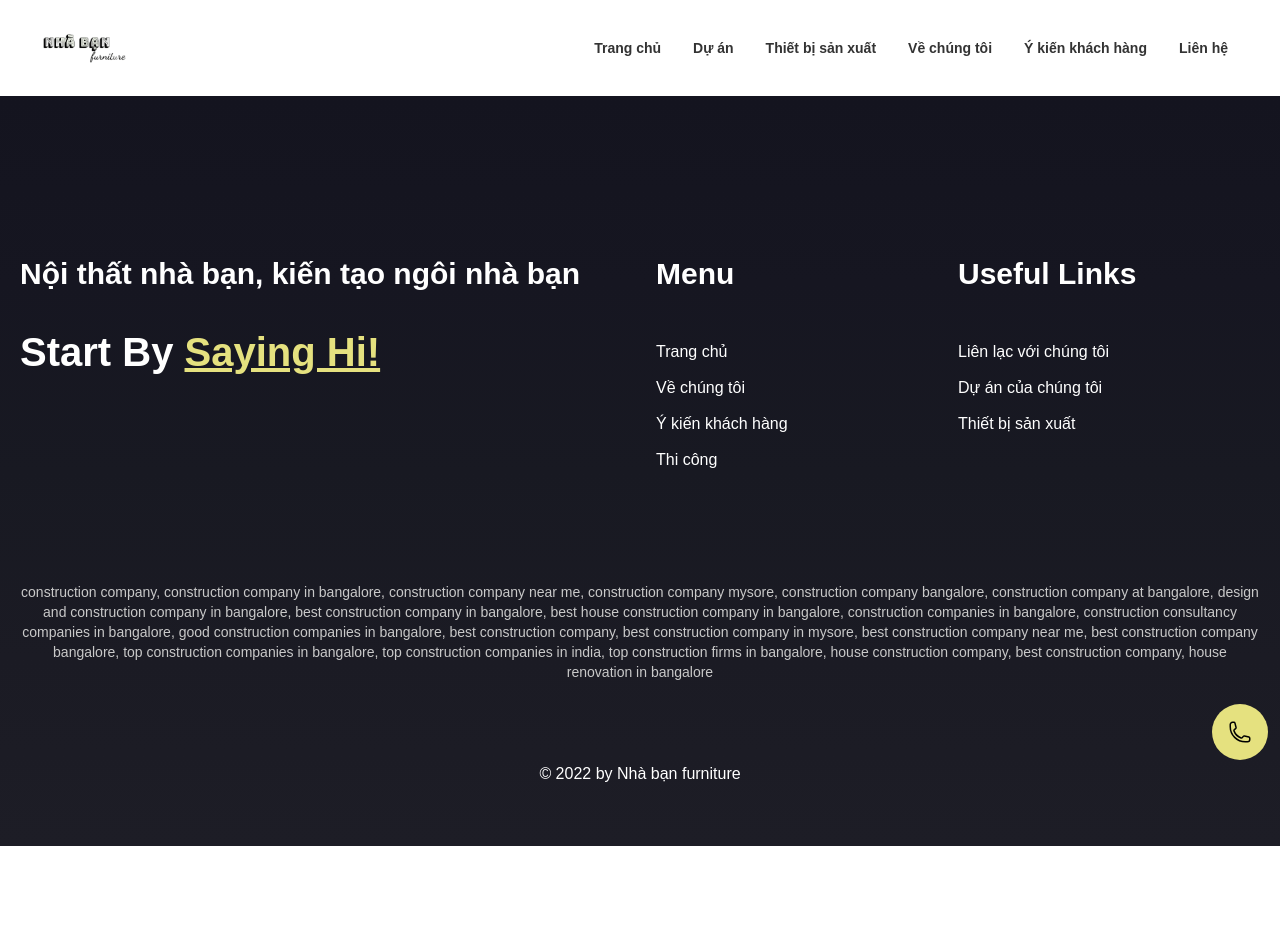
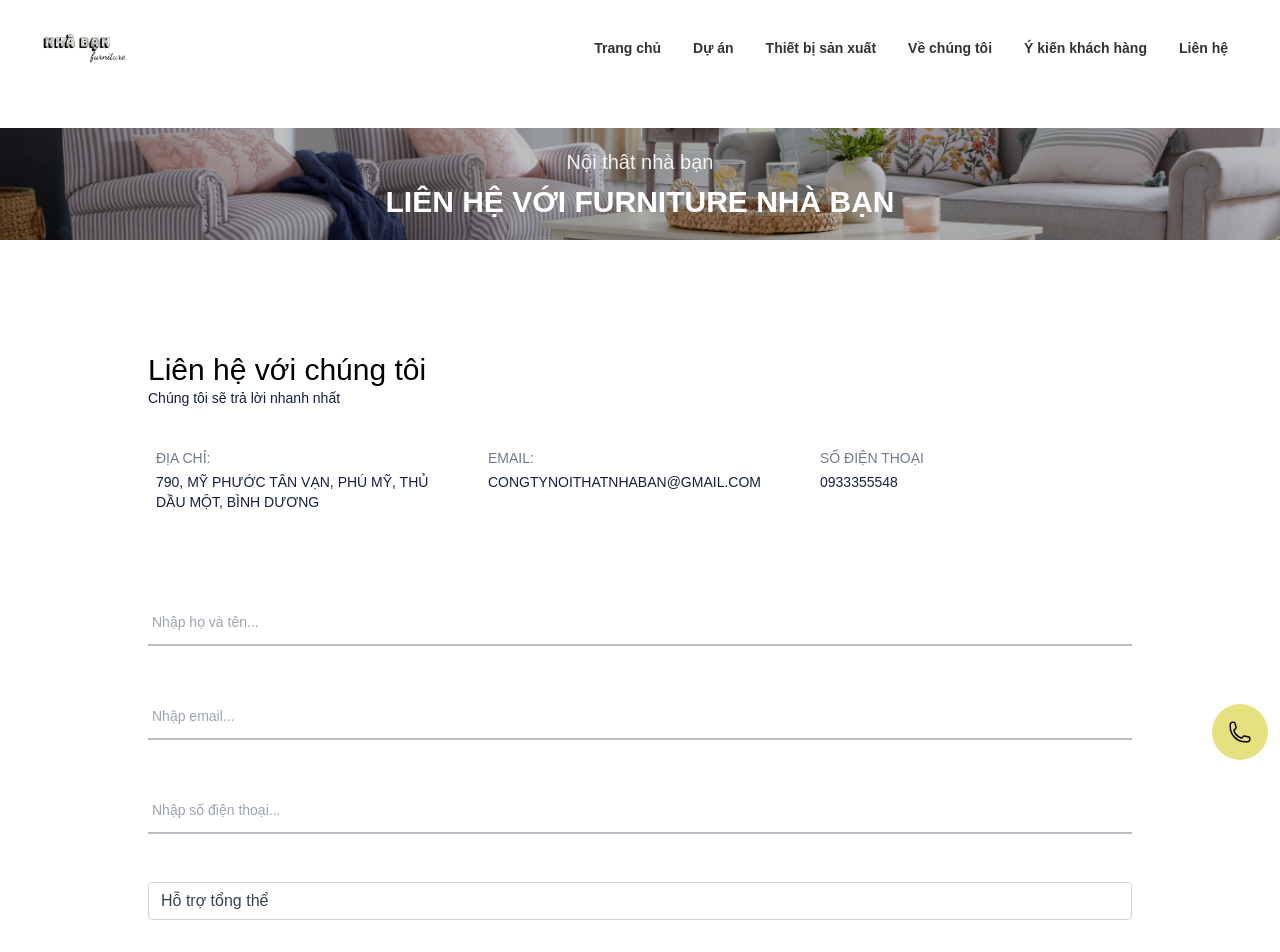
Before and after one commit to locbh3010/furniture-new-version, a React (Create React App) app: page /contact in a window 1280 px wide. Shown: the top 952 px of the page. Before the commit the page ends 846 px from the top, so only its background shows below. Built offline with nearby package versions, Linux system fonts and the light colour scheme.

Commit message:
upload second day

```diff
--- /dev/null
+++ b/src/components/dropdown/Dropdown.js
@@ -0,0 +1,44 @@
+/* eslint-disable react-hooks/exhaustive-deps */
+import React from "react";
+import { useController } from "react-hook-form";
+
+const Dropdown = ({ name, control, ...props }) => {
+  const { field } = useController({
+    control,
+    name,
+    defaultValue: "Hỗ trợ thắc mắc",
+  });
+  return (
+    <select
+      name={name}
+      id={name}
+      className="form-select appearance-none
+      block
+      w-full
+      px-3
+      py-1.5
+      text-base
+      font-normal
+      text-gray-700
+      bg-white bg-clip-padding bg-no-repeat
+      border border-solid border-gray-300
+      rounded
+      transition
+      ease-in-out
+      m-0
+      focus:text-gray-700 focus:bg-white focus:border-blue-600 focus:outline-none"
+      {...field}
+      {...props}
+    >
+      <option value="Tư vấn">Hỗ trợ tổng thể</option>
+      <option value="Thiết kế - Thi công nội thất">
+        Thiết kế - Thi công nội thất
+      </option>
+      <option value="Báo giá nội thất">Báo giá nội thất</option>
+      <option value="Bảo hành - Bảo trì">Bảo hành - Bảo trì</option>
+      <option value="Phòng vật tư">Phòng vật tư</option>
+    </select>
+  );
+};
+
+export default Dropdown;
--- /dev/null
+++ b/src/components/input/Input.js
@@ -0,0 +1,23 @@
+import React from "react";
+import { useController } from "react-hook-form";
+
+const Input = ({ type = "text", control, name, ...props }) => {
+  const { field } = useController({
+    control,
+    name,
+    defaultValue: "",
+  });
+  return (
+    <input
+      type={type}
+      name={name}
+      id={name}
+      className="inline-block w-full px-1 py-2 text-sm leading-loose duration-300 border-b-2 outline-none border-dark border-opacity-30 focus:border-opacity-60"
+      autoComplete="off"
+      {...props}
+      {...field}
+    />
+  );
+};
+
+export default Input;
--- /dev/null
+++ b/src/components/input/index.js
@@ -0,0 +1,3 @@
+import Input from "./Input";
+
+export { Input };
--- a/src/index.css
+++ b/src/index.css
@@ -23,4 +23,8 @@
   .container {
     @apply max-w-full mx-auto px-5 w-[1240px];
   }
+
+  label {
+    cursor: pointer;
+  }
 }
--- a/src/pages/ContactPage.js
+++ b/src/pages/ContactPage.js
@@ -1,7 +1,126 @@
-import React from "react";
+import React, { useEffect } from "react";
+import axios from "axios";
+import Banner from "../components/section/Banner";
+import banner from "../images/living-room-furniture-og.png";
+import { Input } from "../components/input";
+import { useForm } from "react-hook-form";
+import Swal from "sweetalert2";
+import "sweetalert2/src/sweetalert2";
+import Dropdown from "../components/dropdown/Dropdown";
+import { yupResolver } from "@hookform/resolvers/yup";
+import * as yup from "yup";
+import { ToastContainer, toast } from "react-toastify";
 
 const ContactPage = () => {
-  return <div></div>;
+  const API_ENDPOINT =
+    "http://apionhome.noithatnhabanfurniture.com/mail/contact";
+  const alert = () => {
+    Swal.fire({
+      title: "Thành công",
+      text: "Chúng tôi sẽ phản hồi sớm nhất",
+      icon: "success",
+    });
+  };
+  const schema = yup.object({
+    name: yup.string().required("Hãy nhập tên của bạn").max(50),
+    email: yup
+      .string()
+      .email("Email chưa đúng")
+      .required("Hãy nhập email của bạn"),
+    phone: yup
+      .string()
+      .required("Hãy nhập số điện thoại của bạn")
+      .min(9)
+      .max(12),
+  });
+  const {
+    control,
+    handleSubmit,
+    formState: { errors, isValid },
+  } = useForm({
+    mode: onchange,
+    resolver: yupResolver(schema),
+  });
+  const handleSendMail = (value) => {
+    if (!isValid) return;
+    axios.post(API_ENDPOINT, value).then((resolve) => {
+      alert();
+    });
+  };
+
+  useEffect(() => {
+    const arrErr = Object.values(errors);
+    if (arrErr.length > 0) {
+      const message = arrErr[0]?.message;
+
+      Swal.fire({
+        title: "Thất bại",
+        text: message,
+        icon: "error",
+        confirmButtonText: "Ok",
+      });
+    }
+  }, [errors]);
+
+  return (
+    <div>
+      <Banner banner={banner} title="Liên hệ với Furniture nhà bạn" />
+      <div className="max-w-5xl px-5 py-20 mx-auto">
+        <div>
+          <h2 className="text-3xl font-medium">Liên hệ với chúng tôi</h2>
+          <span className="block mb-10 text-sm text-dark">
+            Chúng tôi sẽ trả lời nhanh nhất
+          </span>
+          <div className="px-2 mb-16 text-sm uppercase text-dark gap-7">
+            <div className="grid grid-flow-row grid-cols-1 break-words gap-7 auto-rows-auto md:grid-cols-3">
+              <div>
+                <span className="block mb-1 opacity-60">địa chỉ:</span>
+                <p>790, MỸ PHƯỚC TÂN VẠN, PHÚ MỸ, THỦ DẦU MỘT, BÌNH DƯƠNG</p>
+              </div>
+              <div>
+                <span className="block mb-1 opacity-60">email:</span>
+                <p>CONGTYNOITHATNHABAN@GMAIL.COM</p>
+              </div>
+              <div>
+                <span className="block mb-1 opacity-60">số điện thoại</span>
+                <a href="tel:0933355548" className="block">
+                  0933355548
+                </a>
+              </div>
+            </div>
+          </div>
+        </div>
+        <form action="#" onSubmit={handleSubmit(handleSendMail)}>
+          <div className="py-6">
+            <Input
+              name="name"
+              placeholder="Nhập họ và tên..."
+              control={control}
+            />
+          </div>
+          <div className="py-6">
+            <Input name="email" placeholder="Nhập email..." control={control} />
+          </div>
+          <div className="py-6">
+            <Input
+              name="phone"
+              placeholder="Nhập số điện thoại..."
+              control={control}
+            />
+          </div>
+          <div className="py-6">
+            <Dropdown name="content" control={control} />
+          </div>
+          <button
+            type="submit"
+            className="px-4 py-3 mt-10 text-sm font-medium text-center text-white uppercase duration-300 border rounded cursor-pointer bg-dark border-dark hover:bg-white hover:text-dark"
+          >
+            Gửi tin nhắn
+          </button>
+        </form>
+      </div>
+    </div>
+  );
 };
 
 export default ContactPage;
--- a/src/pages/DevicePage.js
+++ b/src/pages/DevicePage.js
@@ -38,7 +38,7 @@ const DevicePage = () => {
               className="object-cover w-full h-full"
               data-aos="fade-up"
               data-aos-delay="300"
-              data-aos-offset={`${isMobile ? "-1000" : "-800"}`}
+              data-aos-offset="-800"
             />
             <img
               src={xuongSanXuat2}
@@ -46,7 +46,7 @@ const DevicePage = () => {
               className="object-cover w-full h-full"
               data-aos="fade-up"
               data-aos-delay="600"
-              data-aos-offset={`${isMobile ? "-1000" : "-800"}`}
+              data-aos-offset="-800"
             />
           </div>
           <p className="mt-4 text-lg text-center uppercase">
@@ -74,7 +74,7 @@ const DevicePage = () => {
                 className="object-cover w-full h-full"
                 data-aos="fade-up"
                 data-aos-delay="50"
-                data-aos-offset="400"
+                data-aos-offset="100"
               />
               <span className="block mt-2 leading-normal text-center">
                 Thiết bị máy cắt CNC
@@ -87,7 +87,7 @@ const DevicePage = () => {
                 className="object-cover w-full h-full"
                 data-aos="fade-up"
                 data-aos-delay="50"
-                data-aos-offset="400"
+                data-aos-offset="100"
               />
               <span className="block mt-2 leading-normal text-center">
                 Thiết bị máy cắt dán cạnh
@@ -100,7 +100,7 @@ const DevicePage = () => {
                 className="object-cover w-full h-full"
                 data-aos="fade-up"
                 data-aos-delay="50"
-                data-aos-offset="400"
+                data-aos-offset="100"
               />
               <span className="block mt-2 leading-normal text-center">
                 Thiết bị máy khoan năm mặt
@@ -134,7 +134,7 @@ const DevicePage = () => {
               <div
                 className="w-full"
                 data-aos="fade-right"
-                data-aos-offset="500"
+                data-aos-offset="-500"
               >
                 <img
                   src={vanMFC}
```
Also changed, not shown: package.json (+7 -1 lines), 1 other file (tests, documents, lock files or other folders).
